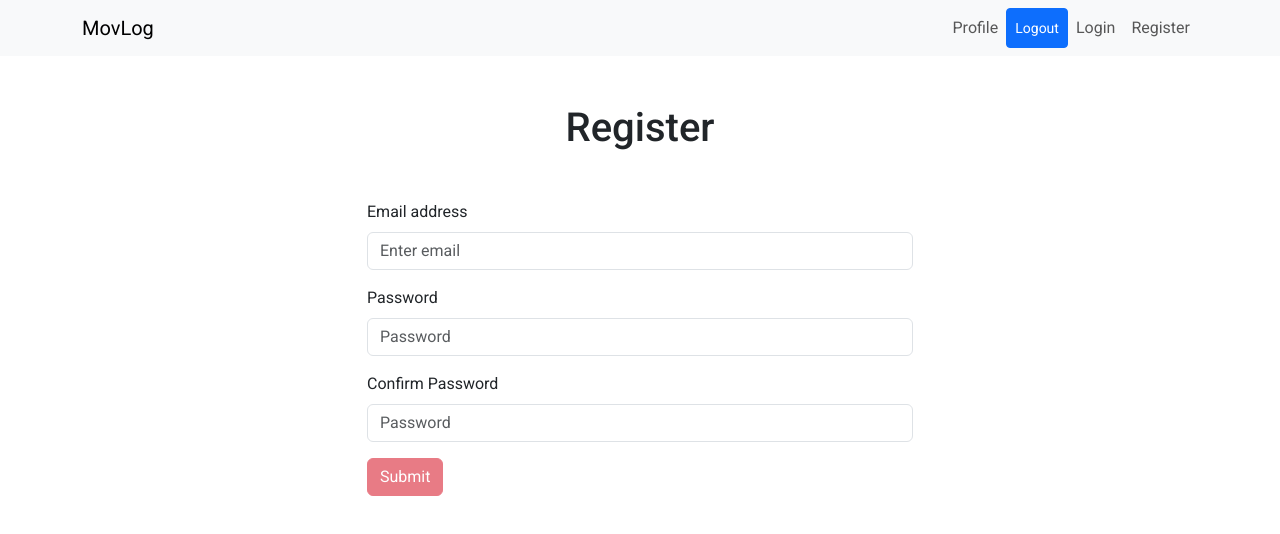
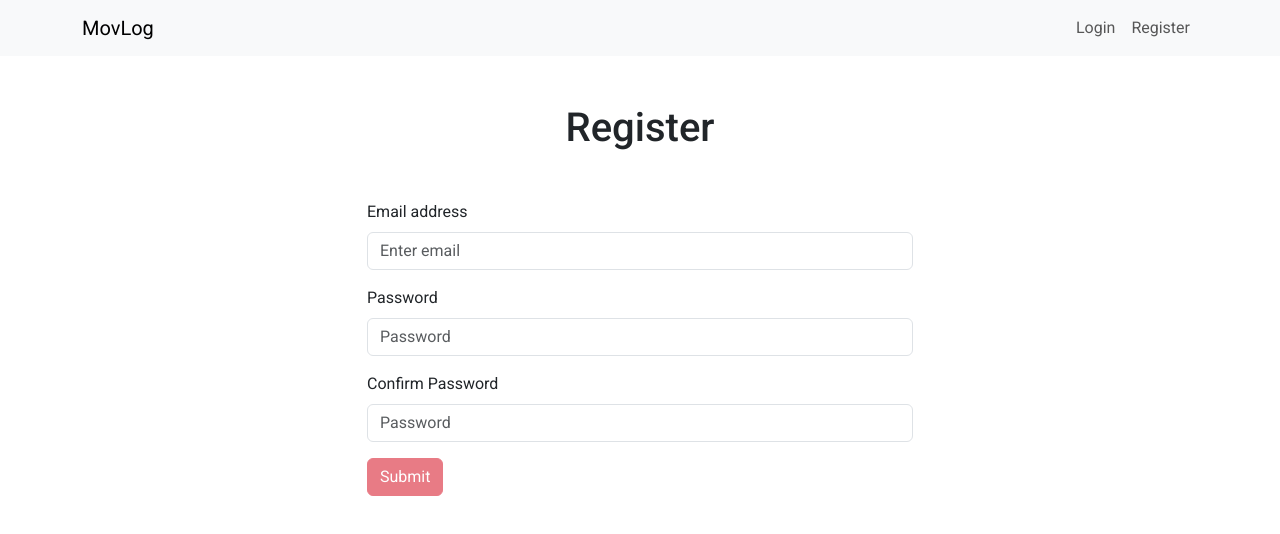
Before and after one commit to clapisbryan/movieAppClient, a React (Vite) app: page / in a window 1280 px wide. Shown: the top 534 px of the page. Built offline with nearby package versions, Linux system fonts and the light colour scheme; no server answers.

Commit message:
return a navbar log

```diff
--- a/src/components/AppNavbar/AppNavbar.jsx
+++ b/src/components/AppNavbar/AppNavbar.jsx
@@ -14,14 +14,20 @@ function AppNavbar({ isToken, handleLogout }) {
 				<Navbar.Toggle aria-controls="basic-navbar-nav" />
 				<Navbar.Collapse id="basic-navbar-nav">
 					<Nav className="ms-auto">
-						<Profile />
-						<Button variant='primary' size='sm' onClick={handleLogout}>Logout</Button>
-						<Nav.Link href="/login">Login</Nav.Link>
-						<Nav.Link href="/register">Register</Nav.Link>
+						{isToken ?
+							<>
+								<Profile />
+								<Button variant='primary' size='sm' onClick={handleLogout}>Logout</Button>
+							</>
+							: <>
+								<Nav.Link href="/login">Login</Nav.Link>
+								<Nav.Link href="/register">Register</Nav.Link>
+							</>
+						}
 					</Nav>
 				</Navbar.Collapse>
 			</Container>
-		</Navbar >
+		</Navbar>
 	);
 }
 
```
